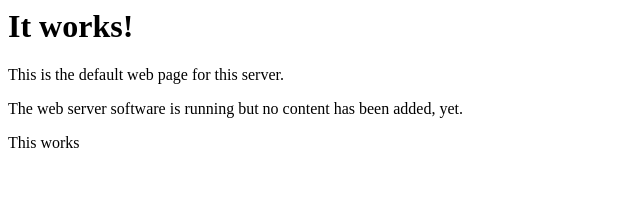
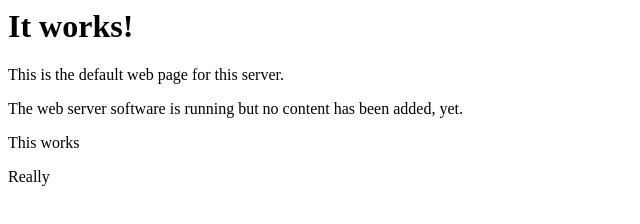
Before and after one commit to borabanjanin/home-security, a plain HTML site: page index.html in a window 1280 px wide. Shown: the full height of the page, 0-640 px from the left. Drawn offline with Linux system fonts and the light colour scheme.

Commit message:
It works :)

```diff
--- a/index.html
+++ b/index.html
@@ -2,4 +2,5 @@
 <p>This is the default web page for this server.</p>
 <p>The web server software is running but no content has been added, yet.</p>
 <p>This works</p>
+<p>Really</p>
 </body></html>
```
